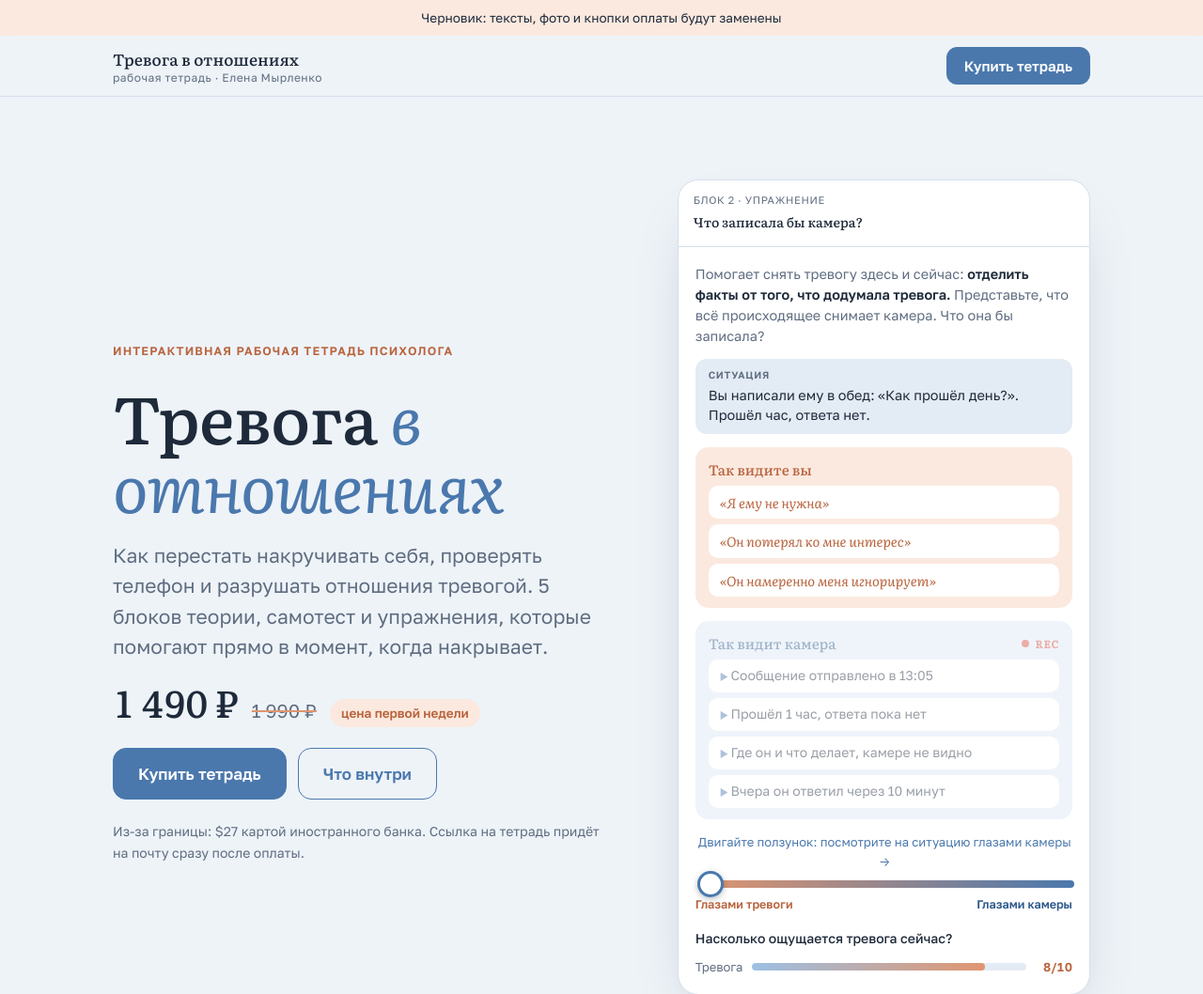
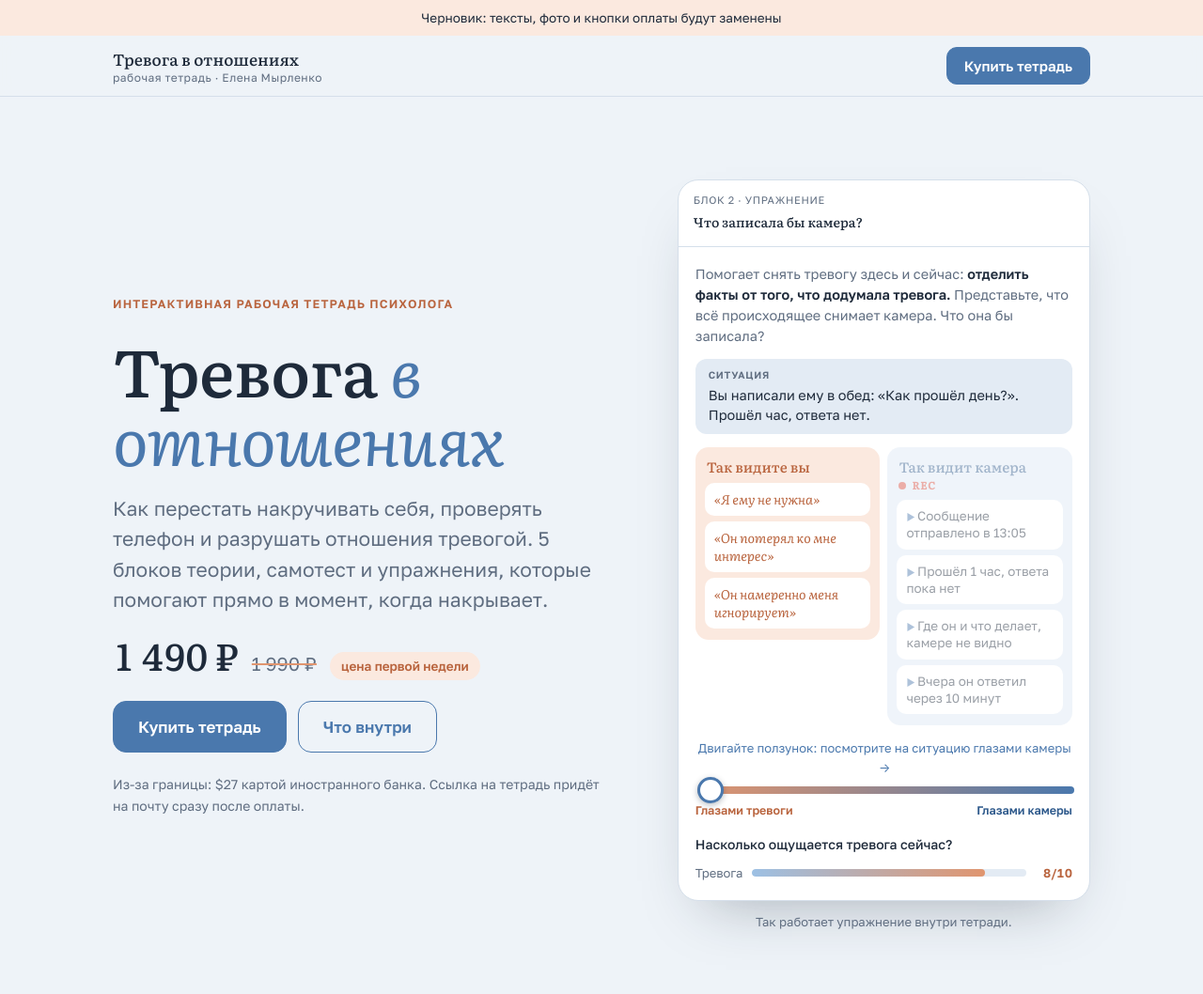
Before and after one commit to iam-Helen/Scrapping-instagram-, a plain HTML site: page landing/index.html in a window 1280 px wide. Shown: the top 1058 px of the page at 94% size. Drawn offline with Linux system fonts and the light colour scheme.

Commit message:
Landing: camera exercise as two side-by-side columns, no strike-through
Co-Authored-By: Claude Opus 5.5 <noreply@anthropic.com>
Claude-Session: https://claude.ai/code/session_01DLenc6cUCukV8ThJVFiGEw

```diff
--- a/landing/index.html
+++ b/landing/index.html
@@ -138,12 +138,13 @@ body::before { content: ""; position: fixed; inset: 0 0 auto; height: env(safe-a
 .crow .a { font: italic 400 14.5px/1.35 var(--display); color: var(--warm-ink); opacity: calc(1 - var(--t)); }
 .crow .f { color: var(--ink); opacity: var(--t); }
 .crow .f::before { content: "▶ "; color: var(--accent); font-size: 10px; }
-.pane { position: relative; border-radius: 14px; padding: 12px 14px; display: grid; gap: 6px; transition: opacity .2s; }
-.pane-h { display: flex; justify-content: space-between; align-items: center; font: 500 15px var(--display); }
-.prow { background: var(--surface); border-radius: 10px; padding: 8px 12px; font-size: 14px; line-height: 1.35; }
-.pane.you { background: var(--warm-soft); opacity: calc(1 - .55 * var(--t)); }
+.panes { display: grid; grid-template-columns: repeat(2, minmax(0, 1fr)); gap: 8px; align-items: start; }
+.pane { position: relative; min-width: 0; align-content: start; border-radius: 14px; padding: 12px 10px; display: grid; gap: 6px; transition: opacity .2s; }
+.pane-h { display: flex; flex-wrap: wrap; gap: 4px; justify-content: space-between; align-items: center; font: 500 15px/1.25 var(--display); padding: 0 2px 2px; }
+.prow { background: var(--surface); border-radius: 10px; padding: 8px 10px; font-size: 13.5px; line-height: 1.35; }
+.pane.you { background: var(--warm-soft); opacity: calc(1 - .4 * var(--t)); }
 .pane.you .pane-h { color: var(--warm-ink); }
-.pane.you .prow { font: italic 400 14.5px/1.35 var(--display); color: var(--warm-ink); background-image: linear-gradient(currentColor, currentColor); background-repeat: no-repeat; background-position: 12px 55%; background-size: calc(var(--t) * (100% - 24px)) 1.5px; }
+.pane.you .prow { font: italic 400 14px/1.35 var(--display); color: var(--warm-ink); }
 .pane.camv { background: var(--accent-soft); opacity: calc(.45 + .55 * var(--t)); }
 .pane.camv .pane-h { color: var(--accent-deep); }
 .pane.camv .prow::before { content: "▶ "; color: var(--accent); font-size: 10px; }
@@ -289,6 +290,7 @@ footer .in { display: flex; flex-wrap: wrap; gap: 8px 24px; justify-content: spa
         <div class="dev-body">
           <p class="cam-intro">Помогает снять тревогу здесь и сейчас: <b>отделить факты от того, что додумала тревога.</b> Представьте, что всё происходящее снимает камера. Что она бы записала?</p>
           <div class="situation"><small>Ситуация</small>Вы написали ему в обед: «Как прошёл день?». Прошёл час, ответа нет.</div>
+          <div class="panes">
           <div class="pane you">
             <div class="pane-h">Так видите вы</div>
             <div class="prow">«Я ему не нужна»</div>
@@ -302,6 +304,7 @@ footer .in { display: flex; flex-wrap: wrap; gap: 8px 24px; justify-content: spa
             <div class="prow">Прошёл 1 час, ответа пока нет</div>
             <div class="prow">Где он и что делает, камере не видно</div>
             <div class="prow">Вчера он ответил через 10 минут</div>
+          </div>
           </div>
           <div class="cam-ctrl">
             <label class="hint" for="camRange" id="camHint">Двигайте ползунок: посмотрите на ситуацию глазами камеры →</label>
```
